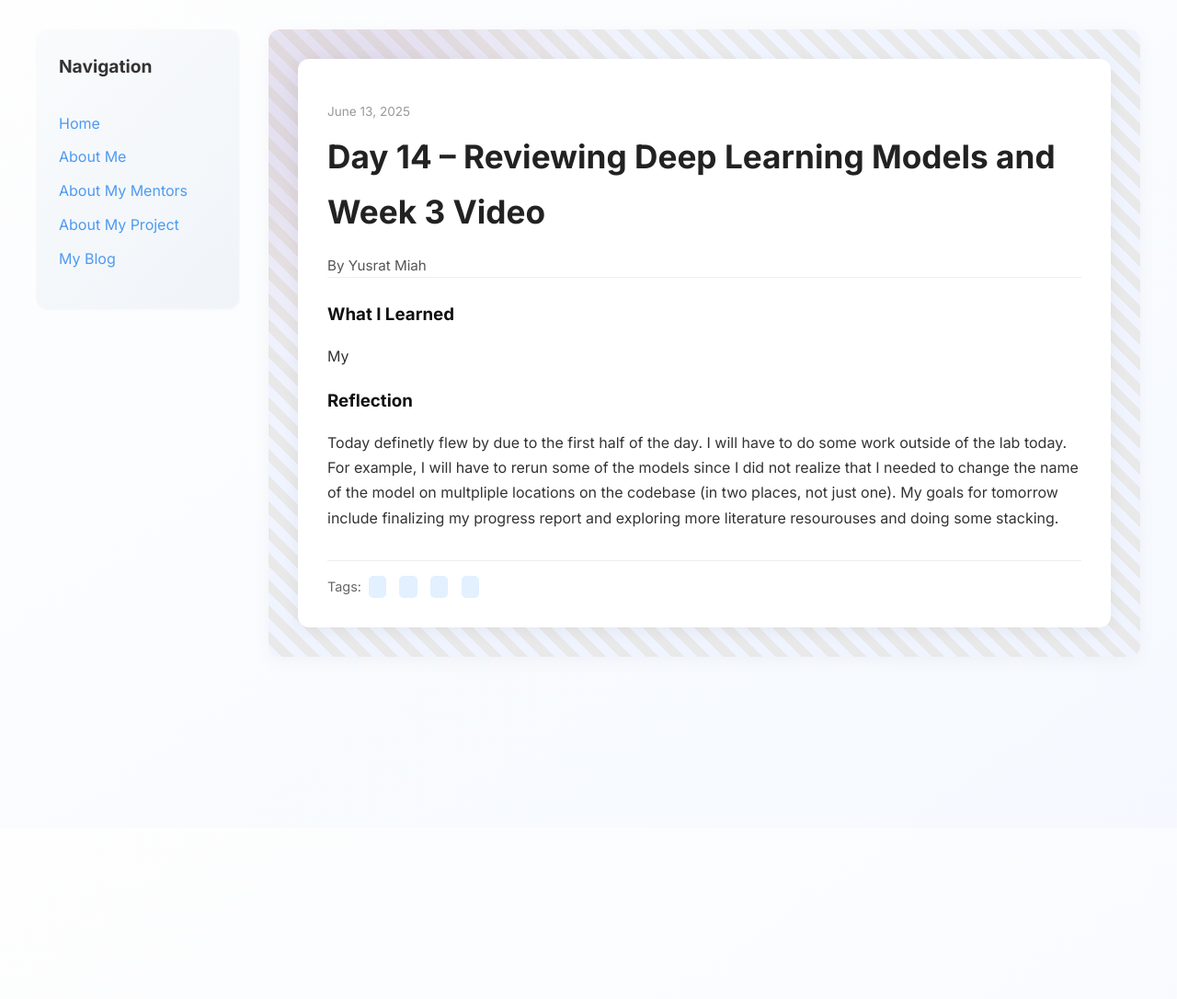
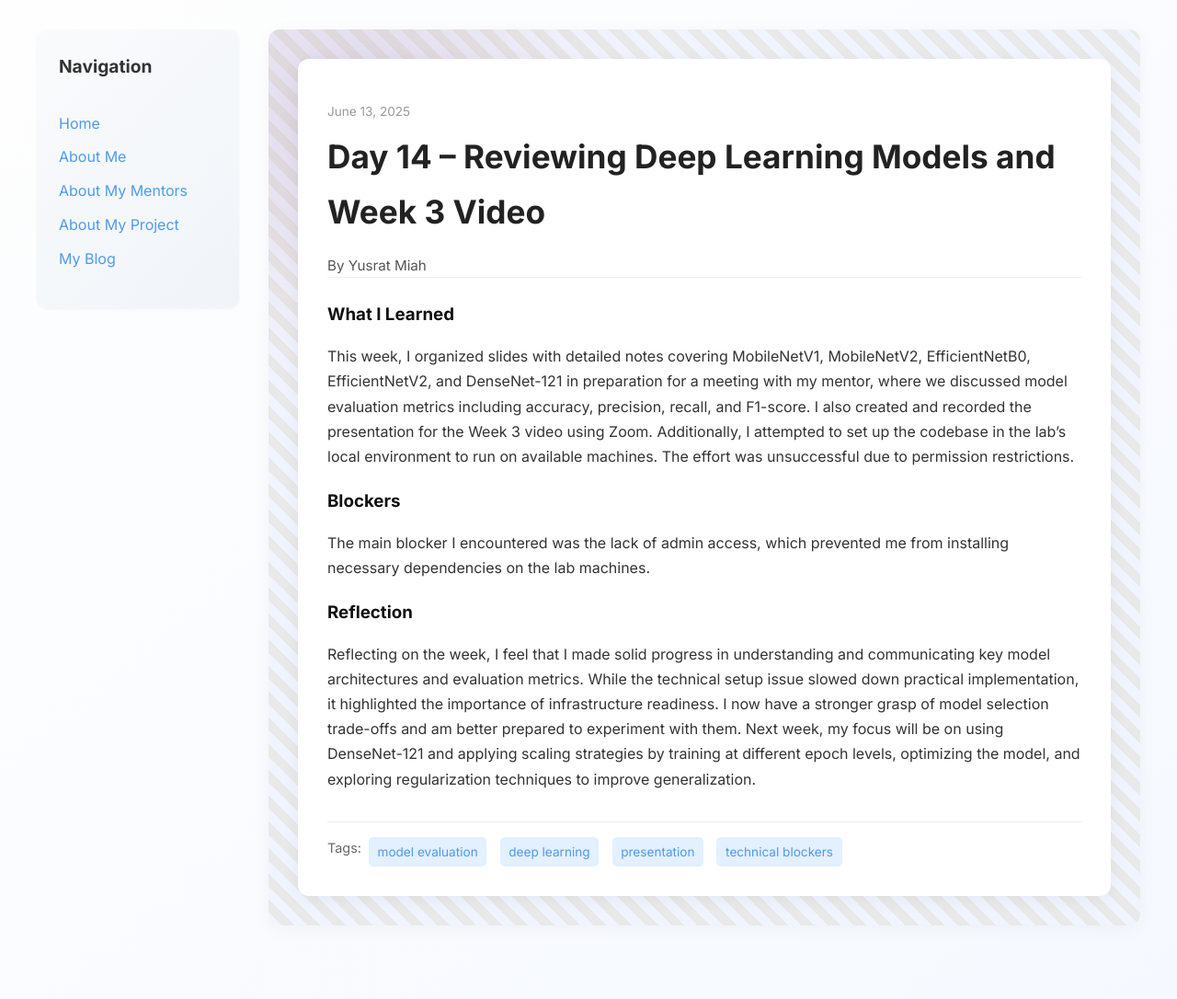
Before and after one commit to yusratmiah/yusratmiah.github.io, a Jekyll site: the page built from _posts/2025-06-13-day-14.md, in a window 1280 px wide. Shown: the whole page at 92% size. Built offline with Jekyll 4.4.1, drawn with Linux system fonts in a browser that asks for light colours; before the commit the page ends 900 px from its top, so only the background shows below that.

Commit message:
Update 2025-06-13-day-14.md

```diff
--- a/_posts/2025-06-13-day-14.md
+++ b/_posts/2025-06-13-day-14.md
@@ -4,11 +4,16 @@ title: "Day 14 – Reviewing Deep Learning Models and Week 3 Video"
 date: 2025-06-13
 author: Yusrat Miah
 permalink: /day14.html
-tags: ["", "", "", ""]
+tags: ["model evaluation", "deep learning", "presentation", "technical blockers"]
 
 what_i_learned: |
-  My
+  This week, I organized slides with detailed notes covering MobileNetV1, MobileNetV2, EfficientNetB0, EfficientNetV2, and DenseNet-121 in preparation for a meeting with my mentor, where we discussed model evaluation metrics including accuracy, precision, recall, and F1-score. I also created and recorded the presentation for the Week 3 video using Zoom. Additionally, I attempted to set up the codebase in the lab’s local environment to run on available machines. The effort was unsuccessful due to permission restrictions.
+
+blockers: |
+  The main blocker I encountered was the lack of admin access, which prevented me from installing necessary dependencies on the lab machines.
 
 reflection: |
-  Today definetly flew by due to the first half of the day. I will have to do some work outside of the lab today. For example, I will have to rerun some of the models since I did not realize that I needed to change the name of the model on multpliple locations on the codebase (in two places, not just one). My goals for tomorrow include finalizing my progress report and exploring more literature resourouses and doing some stacking.
+  Reflecting on the week, I feel that I made solid progress in understanding and communicating key model architectures and evaluation metrics. While the technical setup issue slowed down practical implementation, it highlighted the importance of infrastructure readiness. I now have a stronger grasp of model selection trade-offs and am better prepared to experiment with them. Next week, my focus will be on using DenseNet-121 and applying scaling strategies by training at different epoch levels, optimizing the model, and exploring regularization techniques to improve generalization.
+
+
 ---
```
